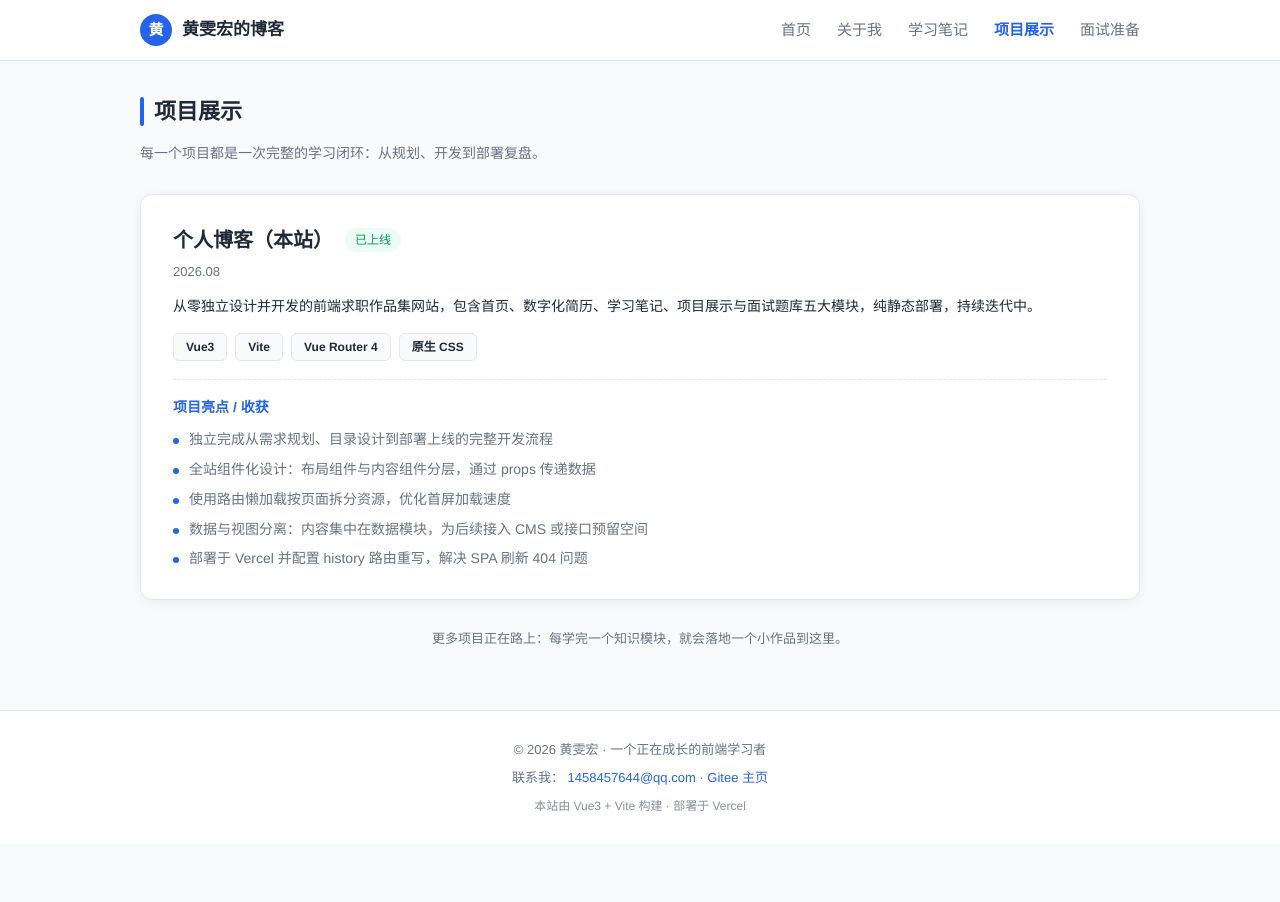
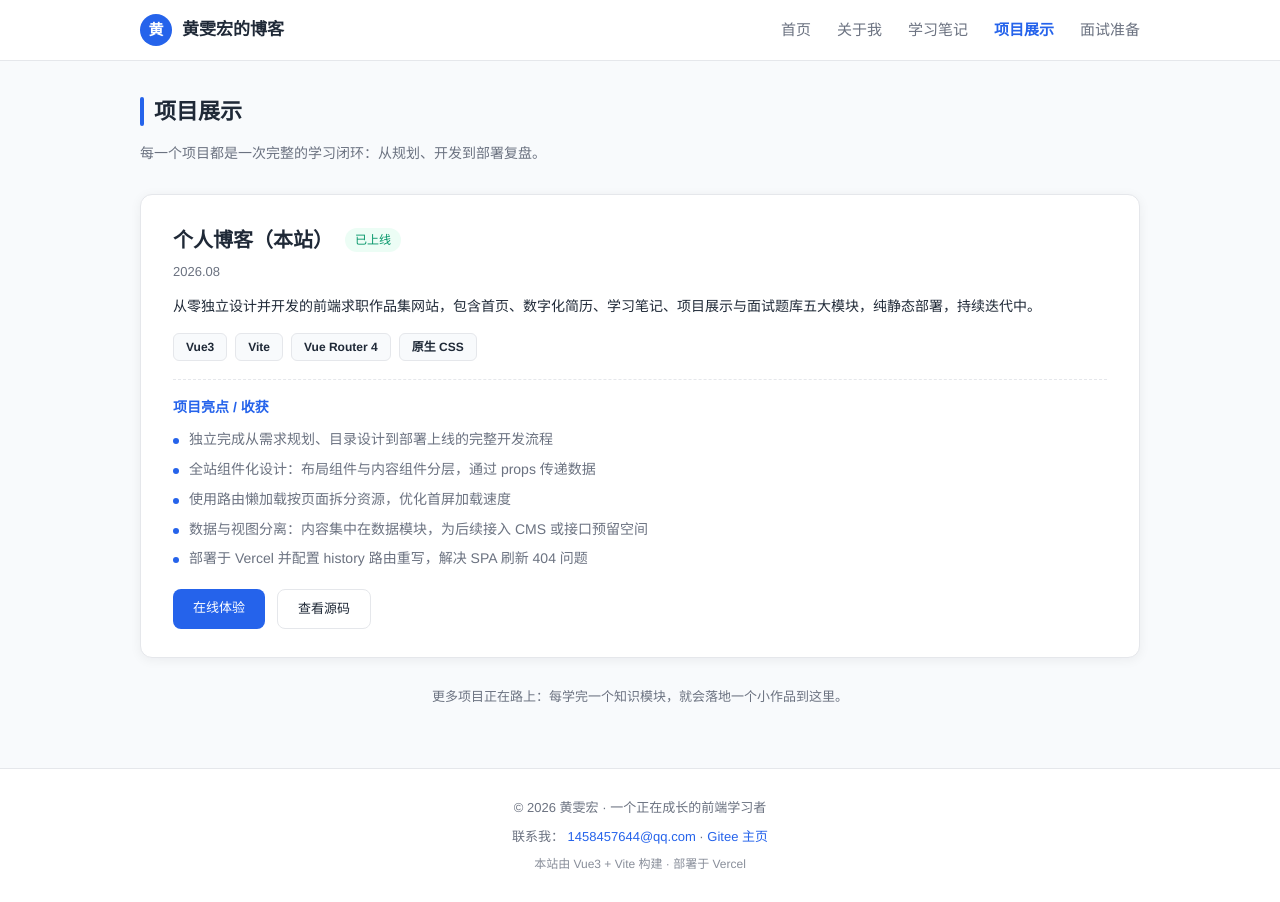
Before and after one commit to rainbow-713/huangwenhong-blog, a Vue app: page /projects in a window 1280 px wide. Before the commit the page ends 844 px from the top, so only its background shows below. Built offline with nearby package versions, Linux system fonts and the light colour scheme.

Commit message:
docs: 记录博客在线地址与源码仓库，项目页新增在线体验/查看源码入口

```diff
--- a/src/components/FooterBar.vue
+++ b/src/components/FooterBar.vue
@@ -10,7 +10,7 @@
         联系我：
         <a :href="`mailto:${profile.email}`" class="footer-link">{{ profile.email }}</a>
         ·
-        <a href="https://gitee.com" target="_blank" rel="noopener" class="footer-link">
+        <a href="https://gitee.com/little-rainbow0713" target="_blank" rel="noopener" class="footer-link">
           Gitee 主页
         </a>
       </p>
--- a/src/data/projects.js
+++ b/src/data/projects.js
@@ -27,6 +27,8 @@ export const projects = [
       '使用路由懒加载按页面拆分资源，优化首屏加载速度',
       '数据与视图分离：内容集中在数据模块，为后续接入 CMS 或接口预留空间',
       '部署于 Vercel 并配置 history 路由重写，解决 SPA 刷新 404 问题'
-    ]
+    ],
+    link: 'https://huangwenhong-blog.vercel.app',
+    repo: 'https://gitee.com/little-rainbow0713/huangwenhong-blog'
   }
 ]
--- a/src/views/ProjectsView.vue
+++ b/src/views/ProjectsView.vue
@@ -25,6 +25,16 @@
           <ul>
             <li v-for="(point, i) in project.points" :key="i">{{ point }}</li>
           </ul>
+        </div>
+
+        <!-- 在线体验 / 源码链接：有数据才渲染 -->
+        <div v-if="project.link || project.repo" class="project-links">
+          <a v-if="project.link" :href="project.link" target="_blank" rel="noopener" class="btn btn-primary">
+            在线体验
+          </a>
+          <a v-if="project.repo" :href="project.repo" target="_blank" rel="noopener" class="btn btn-ghost">
+            查看源码
+          </a>
         </div>
       </article>
     </div>
@@ -136,6 +146,39 @@ import { projects } from '../data/projects.js'
   text-align: center;
 }
 
+.project-links {
+  display: flex;
+  gap: 12px;
+  margin-top: 18px;
+}
+
+.btn {
+  display: inline-block;
+  padding: 8px 20px;
+  border-radius: 8px;
+  font-size: 13px;
+  transition: background 0.2s, color 0.2s, border-color 0.2s;
+}
+
+.btn-primary {
+  background: var(--color-primary);
+  color: #fff;
+}
+
+.btn-primary:hover {
+  background: var(--color-primary-dark);
+}
+
+.btn-ghost {
+  border: 1px solid var(--color-border);
+  color: var(--color-text);
+}
+
+.btn-ghost:hover {
+  border-color: var(--color-primary);
+  color: var(--color-primary);
+}
+
 @media (max-width: 768px) {
   .project-card {
     padding: 22px 20px;
```
Also changed, not shown: 2 other files (tests, documents, lock files or other folders).
